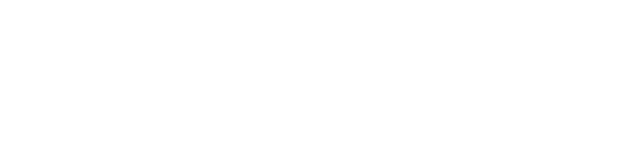
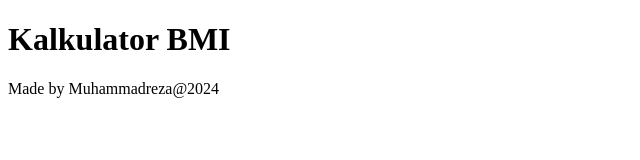
Before and after one commit to revou-fundamental-course/25-nov-24-MuhammadRezapahrevi, a plain HTML site: page index.html in a window 1280 px wide. Shown: the whole page, without its empty margins (0-640 px from the left). Drawn offline with Linux system fonts and the light colour scheme.

Commit message:
Update core layout

```diff
--- a/index.html
+++ b/index.html
@@ -7,6 +7,15 @@
   <link rel="stylesheet" href="css\styles.css">
 </head>
 <body>
+  <!--Judul Web/Header-->
+  <header>
+    <h1>Kalkulator BMI</h1>
+  </header>
 
+  <!--Konten Web-->
+  <main></main>
+
+  <!--Footer Web-->
+  <footer>Made by Muhammadreza@2024</footer>
 </body>
 </html>
```
